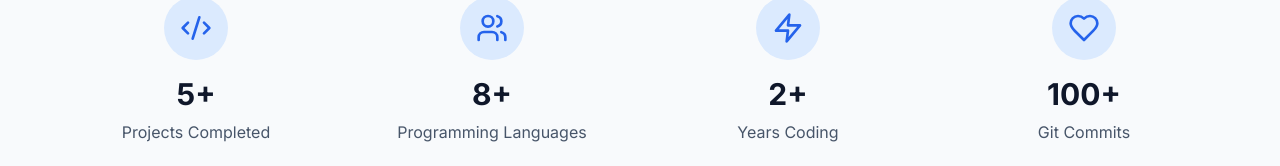
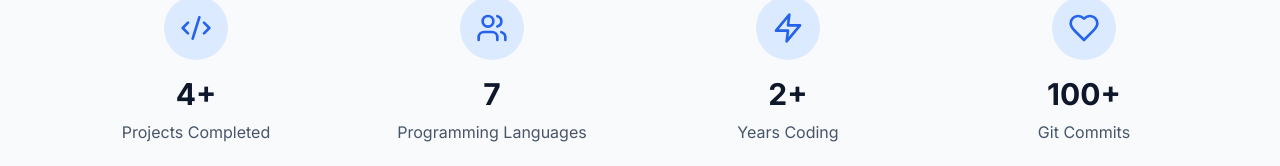
Before and after one commit to Shalom6/Portfolio, a React (Vite) app: page /about in a window 1280 px wide. Shown: the part 462-628 px from the top of the page. Built offline with nearby package versions, Linux system fonts and the light colour scheme.

Commit message:
updating about.tsx

```diff
--- a/src/pages/About.tsx
+++ b/src/pages/About.tsx
@@ -3,8 +3,8 @@ import { Code2, Users, Zap, Heart } from 'lucide-react'
 
 const About = () => {
   const stats = [
-    { icon: Code2, label: 'Projects Completed', value: '5+' },
-    { icon: Users, label: 'Programming Languages', value: '8+' },
+    { icon: Code2, label: 'Projects Completed', value: '4+' },
+    { icon: Users, label: 'Programming Languages', value: '7' },
     { icon: Zap, label: 'Years Coding', value: '2+' },
     { icon: Heart, label: 'Git Commits', value: '100+' },
   ]
```
